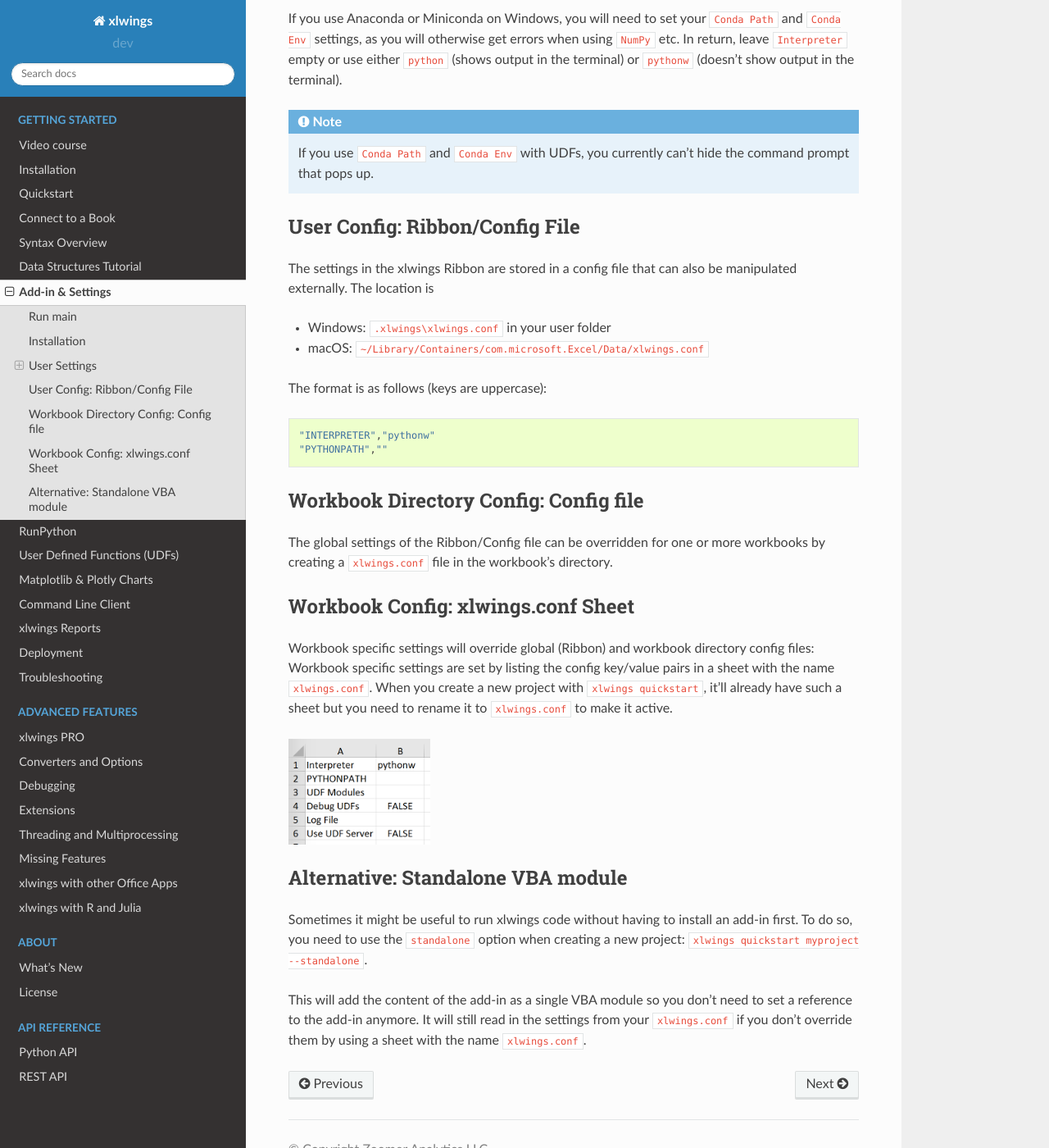
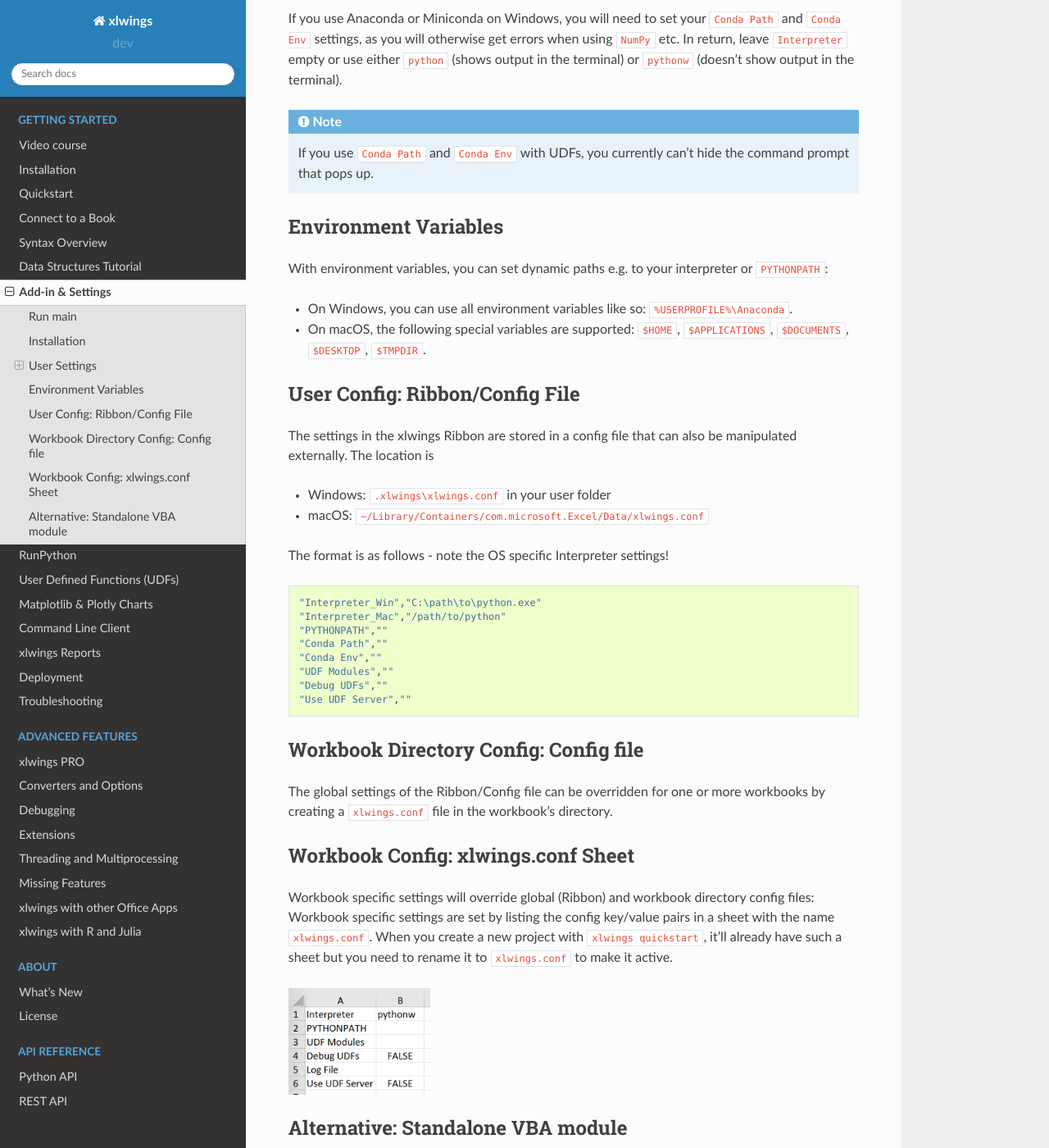
Before and after one commit to xlwings/xlwings, a Sphinx documentation site: the page built from docs/addin.rst, in a window 1280 px wide and 1400 px high, scrolled down 2323 px. Shown: the whole window at 82% size. Built offline with Sphinx 7.4.7 and the Read the Docs theme 2.0.0, drawn with Linux system fonts in a browser that asks for light colours.

Commit message:
handle env vars on mac, closes #615

```diff
--- a/docs/addin.rst
+++ b/docs/addin.rst
@@ -82,6 +82,14 @@
 
 .. _config_file:
 
+Environment Variables
+---------------------
+
+With environment variables, you can set dynamic paths e.g. to your interpreter or ``PYTHONPATH``:
+
+* On Windows, you can use all environment variables like so: ``%USERPROFILE%\Anaconda``.
+* On macOS, the following special variables are supported: ``$HOME``, ``$APPLICATIONS``, ``$DOCUMENTS``, ``$DESKTOP``, ``$TMPDIR``.
+
 User Config: Ribbon/Config File
 -------------------------------
 
@@ -90,12 +98,18 @@
 * Windows: ``.xlwings\xlwings.conf`` in your user folder
 * macOS: ``~/Library/Containers/com.microsoft.Excel/Data/xlwings.conf``
 
-The format is as follows (keys are uppercase):
+The format is as follows - note the OS specific Interpreter settings!
 
 .. code-block:: bash
 
-    "INTERPRETER","pythonw"
+    "Interpreter_Win","C:\path\to\python.exe"
+    "Interpreter_Mac","/path/to/python"
     "PYTHONPATH",""
+    "Conda Path",""
+    "Conda Env",""
+    "UDF Modules",""
+    "Debug UDFs",""
+    "Use UDF Server",""
 
 Workbook Directory Config: Config file
 --------------------------------------
```
Also changed, not shown: 2 other files.
